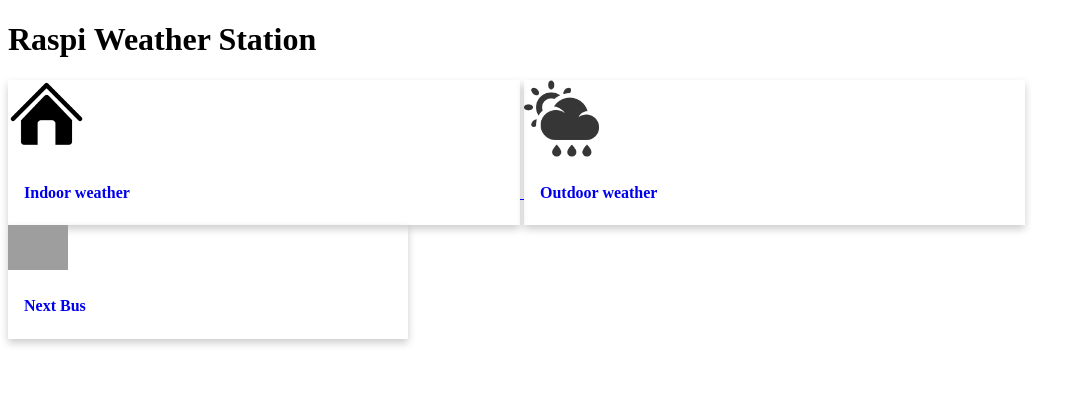
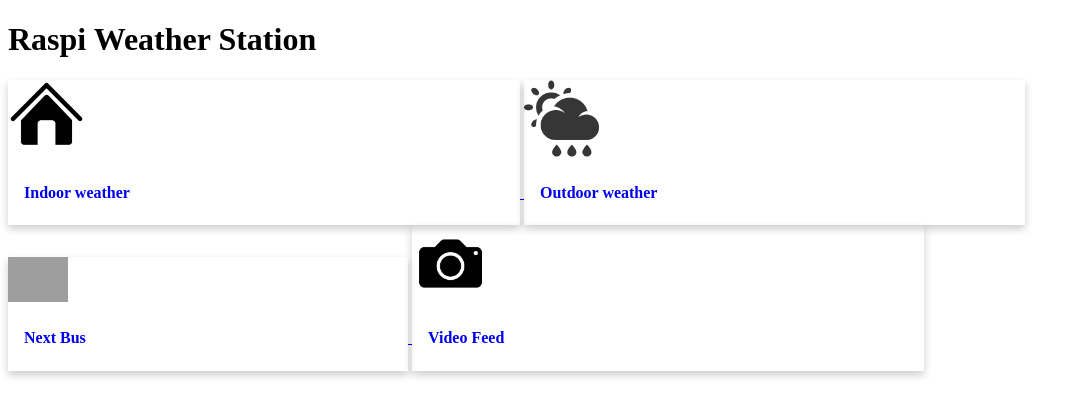
Before and after one commit to JPRbrs/raspi-wStation, a Flask app: page / in a window 1280 px wide. Shown: the top 417 px of the page, without its empty margins (0-1086 px from the left). Run offline with Flask 2, Linux system fonts and the light colour scheme; parts of the project's set-up code (start-up, migrations or seed data) failed here and were passed over; some libraries are stand-ins or nearby versions; grey boxes are pictures that could not be loaded.

Commit message:
Add camera feed

```diff
--- a/app/templates/index.html
+++ b/app/templates/index.html
@@ -32,5 +32,14 @@
       </div>
     </div>
   </a>
+  <a href=video>
+    <div class="card">
+      <img src="{{ url_for('static', filename='images/camera.png') }}" alt="Avatar" style="width:15%">
+      <div class="container">
+        <h4><b>Video Feed</b></h4>
+      </div>
+    </div>
+  </a>
+
 </div>
 {% endblock %}
--- a/app/views.py
+++ b/app/views.py
@@ -16,7 +16,7 @@ from weather import (
     get_forecast,
     get_weather,
 )
-from secrets import portcullis
+from secrets import portcullis, url
 from buses import get_next_bus
 
 
@@ -56,6 +56,11 @@ def index():
     return render_template('index.html')
 
 
+@app.route('/video')
+def video():
+    return render_template('video.html', url=url)
+
+
 @app.route('/get_day_ajax', methods=['POST'])
 def get_day_ajax():
     requested_date = request.json['date']
```
Also changed, not shown: app/templates/video.html (added, +9 -0 lines), app/static/images/camera.png (added).
